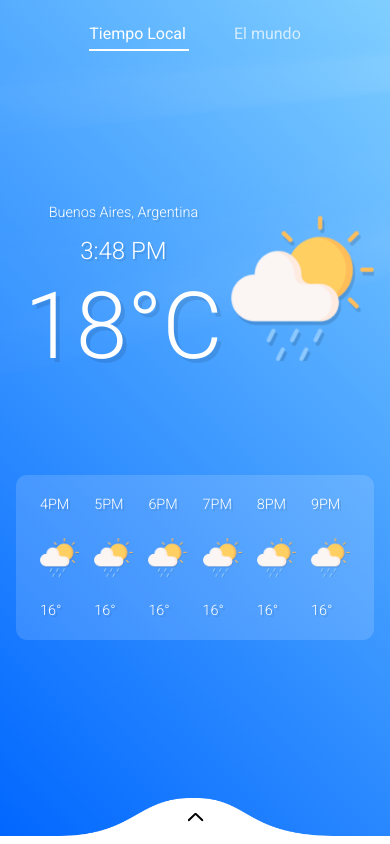
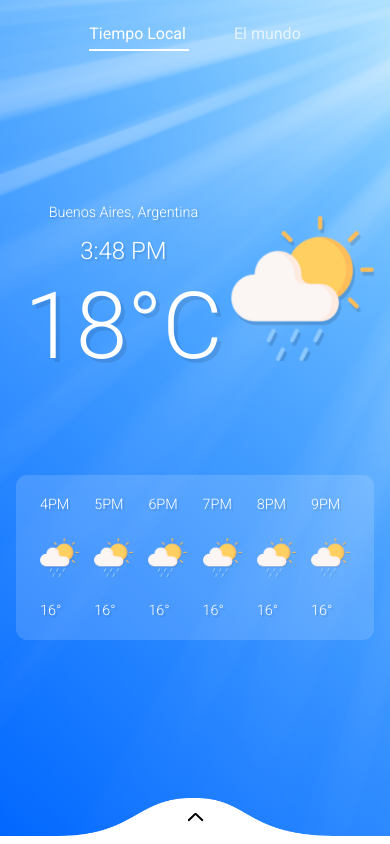
Before and after one commit to vanir-project/clima, an Angular app: page / in a window 390 px wide. Built offline with nearby package versions, Linux system fonts and the light colour scheme; a web font is replaced by a local one.

Commit message:
correcciones menu mobile, fondo mobile

```diff
--- a/src/app/components/local/local.component.html
+++ b/src/app/components/local/local.component.html
@@ -34,4 +34,5 @@
             </div>
         </div>
     </div>
+    <div class="touch-background" [ngClass]="{'active': mobileBtn}" (click)="mobileBtnFunction()"></div>
 </section>
--- a/src/app/components/local/local.component.scss
+++ b/src/app/components/local/local.component.scss
@@ -141,6 +141,10 @@ section {
       }
     }
   }
+
+  .touch-background {
+    display: none;
+  }
 }
 
 @media(max-width:1700px){
@@ -273,11 +277,12 @@ section {
             left: 0;
             height: 70vh;
             bottom: -69vh;
-            transition-duration: 1s;
+            transition-duration: .8s;
             animation: appear .9s .6s cubic-bezier(0.29, 0.37, 0, 0.99) forwards;
+            z-index: 3;
 
             *{
-                color: #838383;
+                color: #b3b3b3;
                 text-shadow: none;
             }
 
@@ -325,5 +330,21 @@ section {
                 }
             }
         }
+
+        .touch-background {
+          z-index: -1;
+          display: block;
+          position: fixed;
+          height: 100vh;
+          width: 100vw;
+          left: 0;
+          top: 0;
+          background-color: transparent;
+
+          &.active {
+            background-color: rgba(0, 0, 0, 0.2);
+            z-index: 2;
+          }
+        }
     }
 }
--- a/src/app/pages/home/home.component.scss
+++ b/src/app/pages/home/home.component.scss
@@ -35,6 +35,7 @@ section{
                     opacity: .7;
                     cursor: pointer;
                     position: relative;
+                    user-select: none;
 
                     &:hover{
                         opacity: 1;
--- a/src/styles.scss
+++ b/src/styles.scss
@@ -68,3 +68,10 @@ app-world{
     opacity: 1;
   }
 }
+
+@media(max-width:992px){
+  .soleado{
+    background: url(assets/img/estados/soleado_mobile.png) no-repeat;
+    background-size: cover;
+  }
+}
```
Also changed, not shown: src/assets/img/estados/soleado_mobile.png (added).
